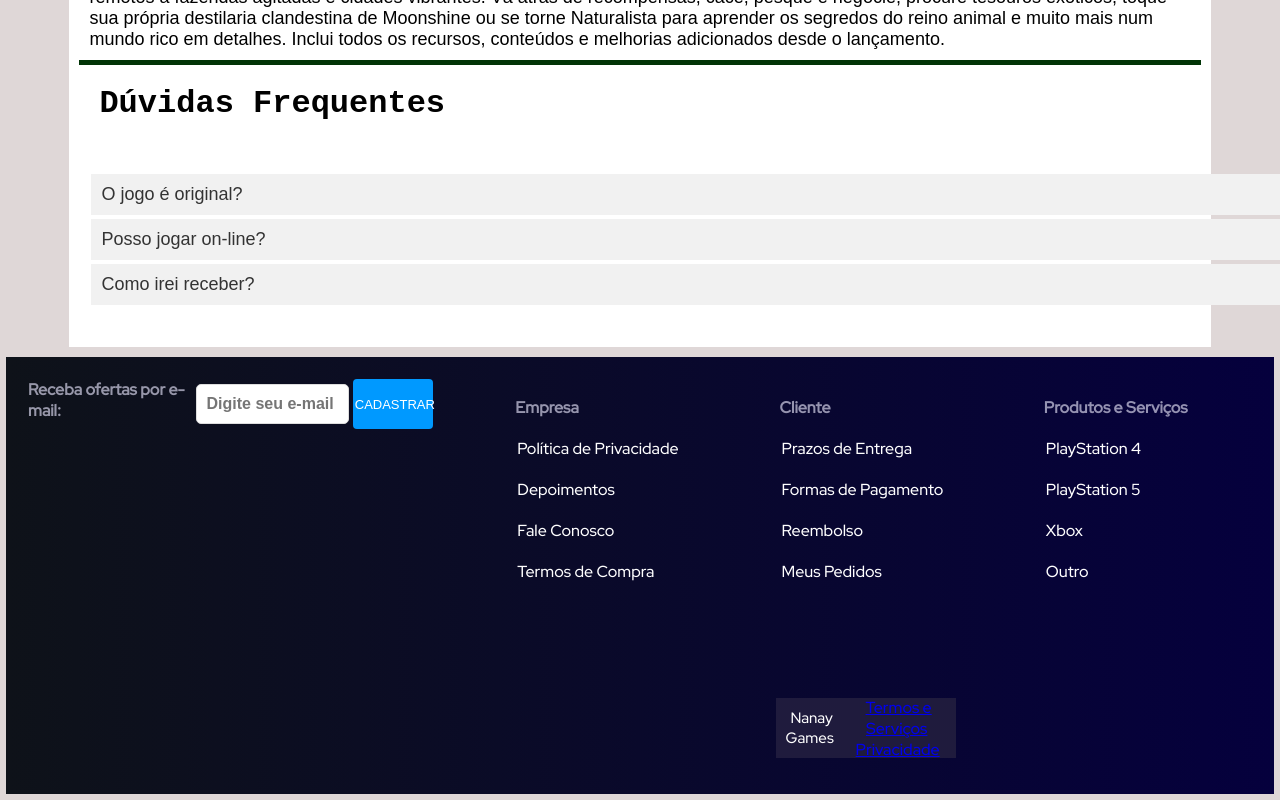
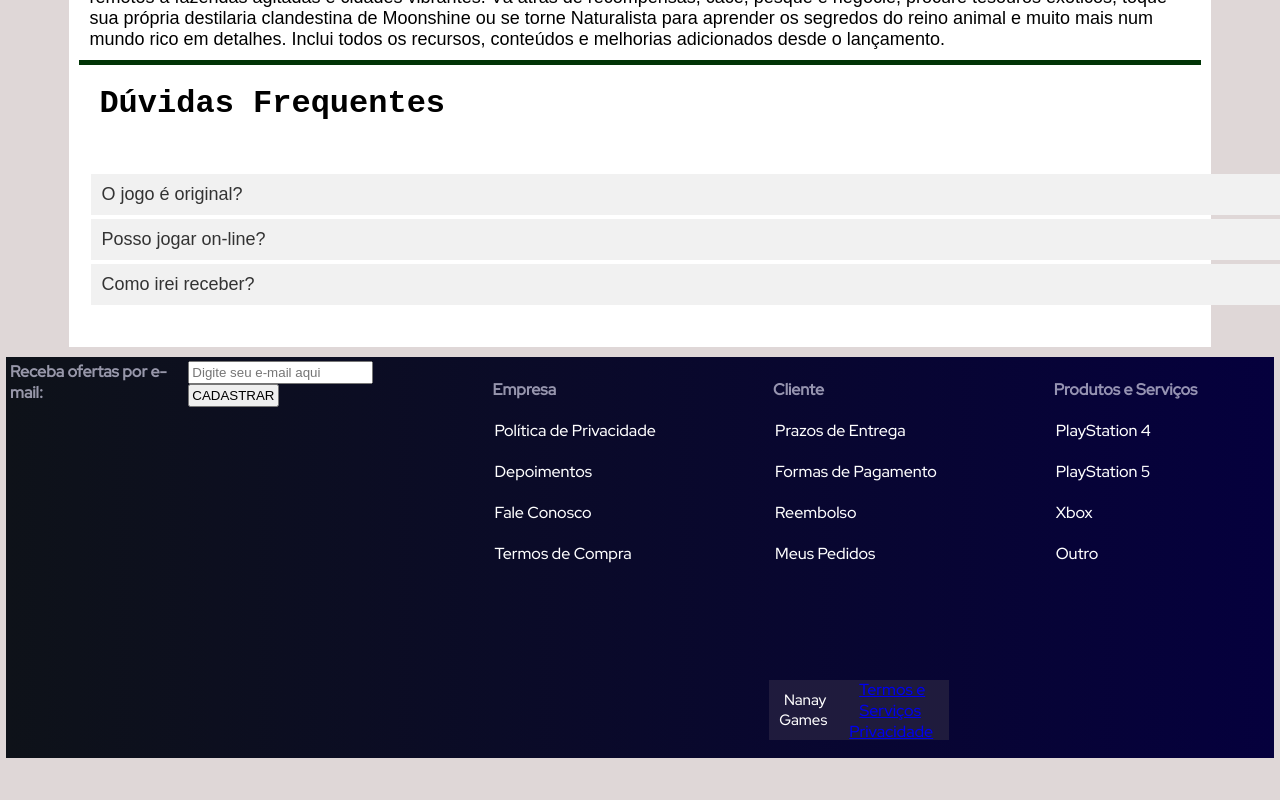
Before and after one commit to gustavobardavid/site-de-ecommerce, a website: page compra/compra.html in a window 1280 px wide. Shown: the part 1061-1861 px from the top of the page. After the commit the page ends 1825 px from the top, so only its background shows below. Drawn offline with nearby package versions, Linux system fonts and the light colour scheme.

Commit message:
organizando responsividade do footer

```diff
--- a/styles/footer.css
+++ b/styles/footer.css
@@ -92,8 +92,8 @@ menu li {
     margin: 0 4px;
 }
 
-footer input {
-    width: 55%;
+.footer input {
+    width: 80%;
     flex: 1;
     padding: 10px;
     border: 1px solid #ddd;
@@ -103,7 +103,7 @@ footer input {
     font-weight: 600;
 }
 
-footer button {
+.footer button {
     background-color: #0099ff;
     height: 50px;
     width: 80px;
@@ -115,3 +115,7 @@ footer button {
     font-weight: 400;
     cursor: pointer;
 }
+
+.footer form {
+    width: 100%;
+}
--- a/styles/style.css
+++ b/styles/style.css
@@ -118,11 +118,9 @@ body {
     text-decoration: underline;
 }
 
-footer {
-    background: linear-gradient(to right, #0b6c0b, #1eb11e);
-    padding: 20px;
-    color: #fff;
-
+.footer {
+    display: flex;
+    flex-direction: column;
 }
 
 #header {
@@ -387,6 +385,7 @@ tr:hover {
 
   .curso h1 {
     font-size: larger;
+
   }
 }
 
```
Also changed, not shown: index.html (+15 -18 lines).
